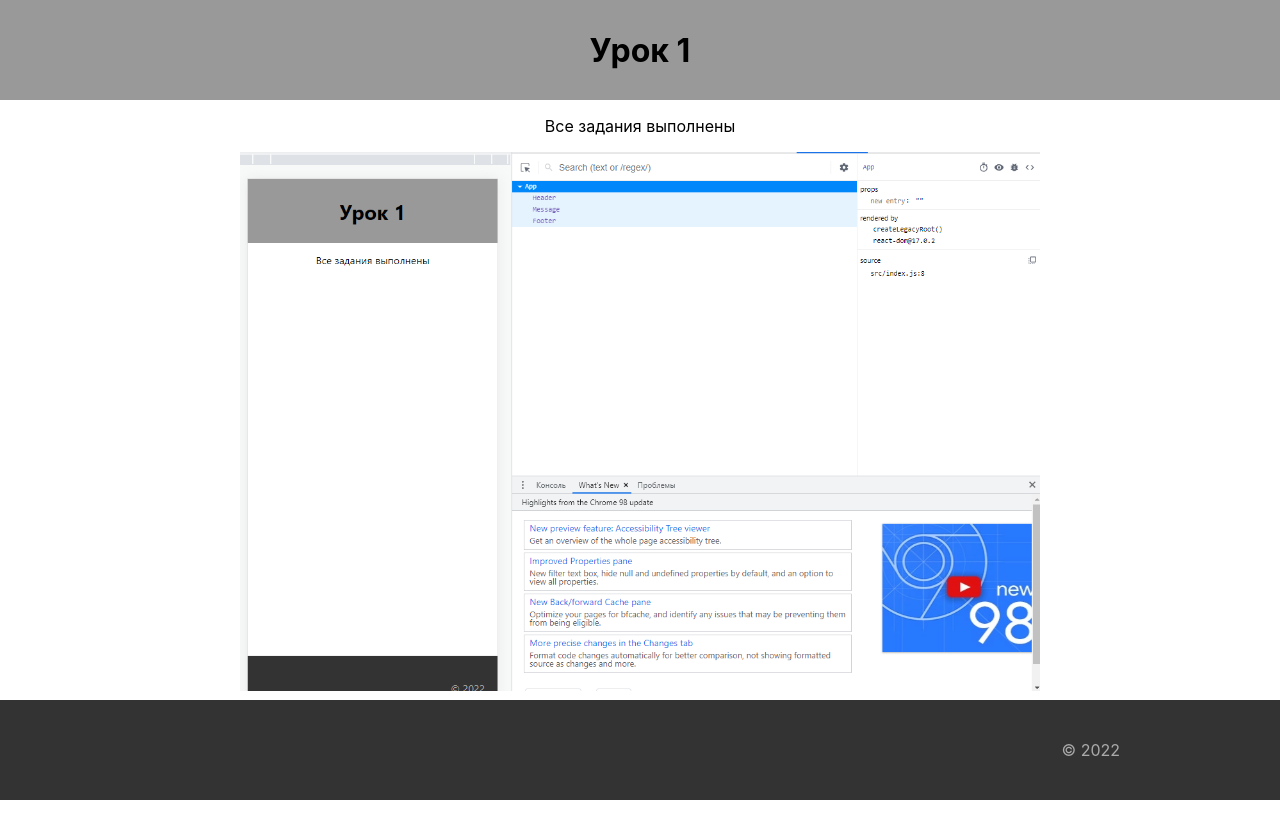
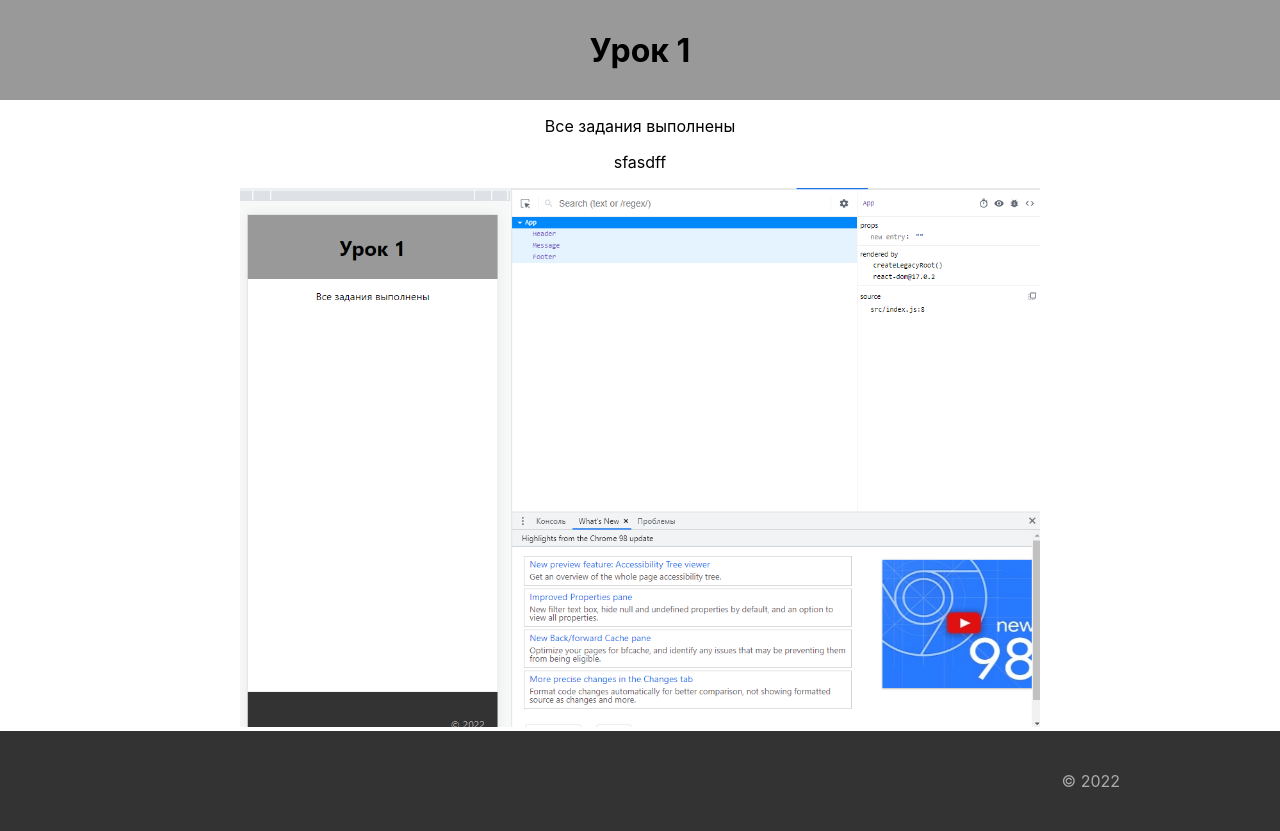
Before and after one commit to anlesem/HW, a React (Create React App) app: page / in a window 1280 px wide. Before the commit the page ends 800 px from the top, so only its background shows below. Built offline with nearby package versions, Linux system fonts and the light colour scheme.

Commit message:
hw_les1_fix

```diff
--- a/src/components/Footer/Footer.jsx
+++ b/src/components/Footer/Footer.jsx
@@ -7,9 +7,7 @@ export const Footer = () => {
 	return (
 		<footer className={style.footer}>
 			<div className={style.footer__wrap + " container"}>
-
 				<p className={style.date}>&copy; {now}</p>
-
 			</div>
 		</footer>
 	);
--- a/src/components/Header/Header.jsx
+++ b/src/components/Header/Header.jsx
@@ -1,10 +1,10 @@
-import './Header.scss';
+import style from './Header.module.scss';
 
 export const Header = () => {
 
 	return (
-		<header className="header">
-			<div className="header__wrap container">
+		<header className={style.header}>
+			<div className={style.header__wrap + ' container'}>
 				<h1>Урок 1</h1>
 			</div>
 		</header>
--- a/src/components/Message/Message.jsx
+++ b/src/components/Message/Message.jsx
@@ -1,12 +1,13 @@
-import './Message.scss';
+import style from './Message.module.scss';
 import img from './five.png';
 
 export const Message = (props) => {
-
+	const a = 'sfasdff';
 	return (
 		<>
-			<div className="message__wrap container">
-				<p className="message__text">{props.content}</p>
+			<div className={style.message__wrap + " container"}>
+				<p className={style.message__text}>{props.content}</p>
+				<p className={style.message__text}>{a}</p>
 				<img src={img} alt="iae" width="80%" height="auto"></img>
 			</div>
 		</>
```
Also changed, not shown: src/components/Header/Header.module.scss (renamed from src/components/Header/Header.scss), src/components/Message/Message.module.scss (renamed from src/components/Message/Message.scss).
